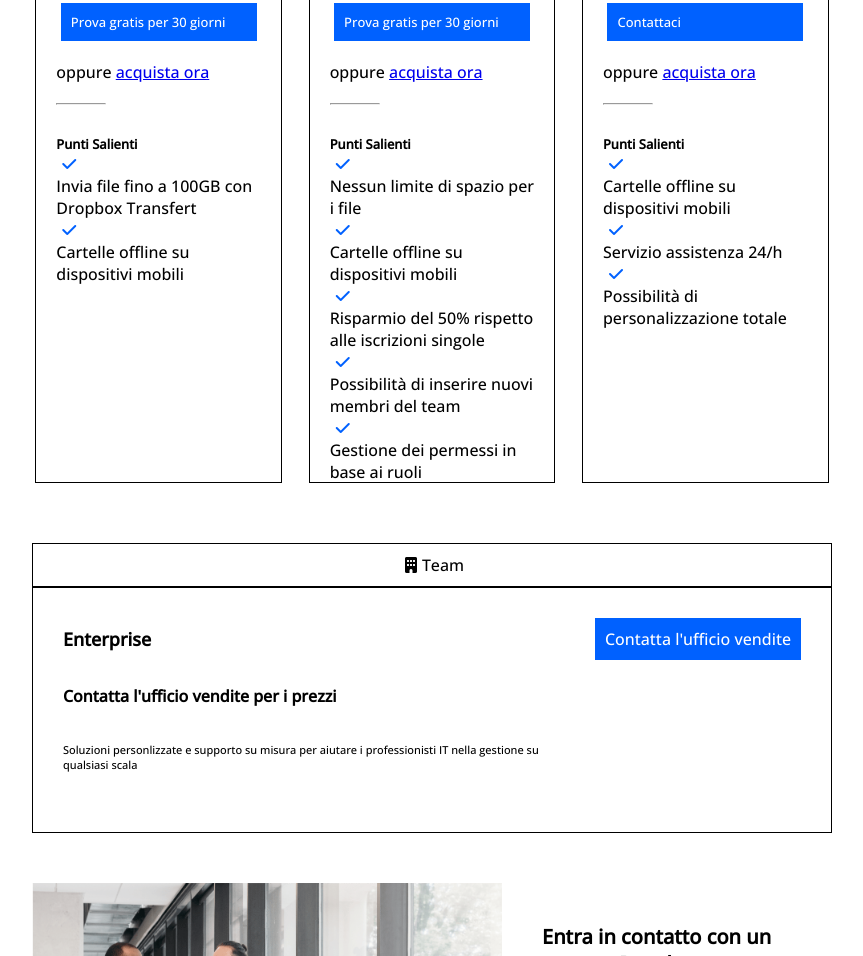
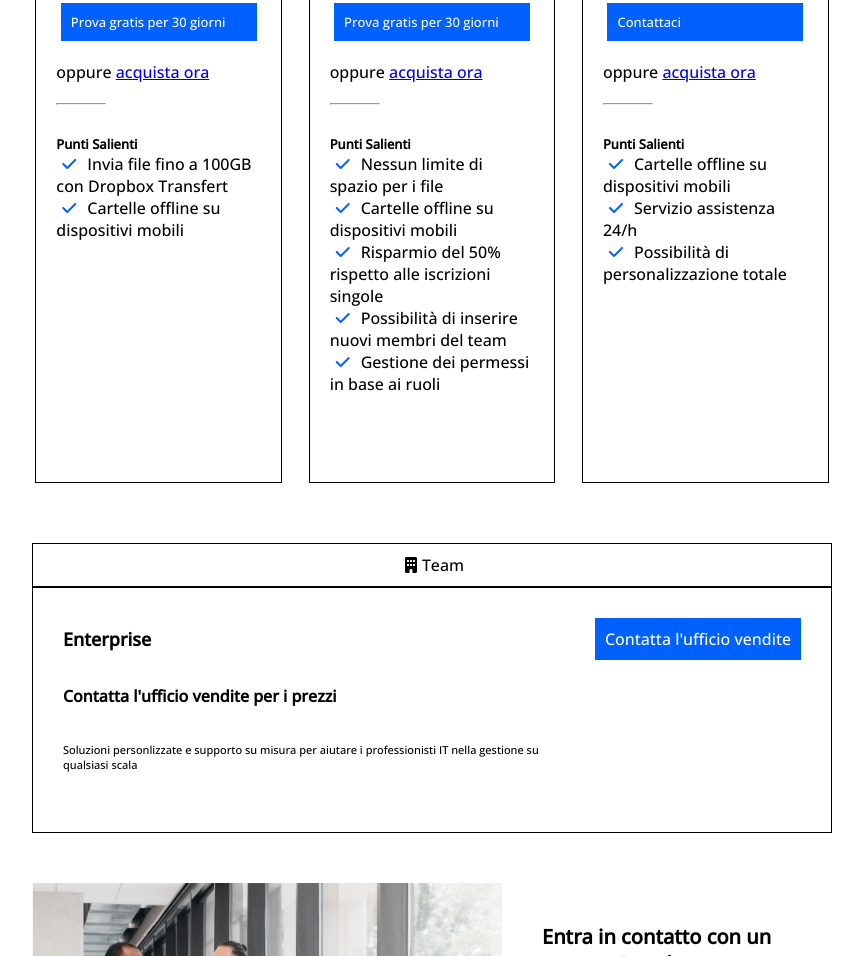
Before and after one commit to uomma/htmlcss-dropbox, a plain HTML site: page index.html in a window 1280 px wide. Shown: the part 1381-2337 px from the top of the page, without its empty margins (208-1071 px from the left). Drawn offline with nearby package versions, Linux system fonts and the light colour scheme.

Commit message:
corrections

```diff
--- a/index.html
+++ b/index.html
@@ -102,10 +102,12 @@
                         <div class="highlights">
                             <ul class="pt3">
                                 <li class="sali">Punti Salienti</li>
-                                <i class="fa-solid fa-check"></i>
-                                <li class="specifics">Invia file fino a 100GB con Dropbox Transfert</li>
-                                <i class="fa-solid fa-check"></i>
-                                <li class="specifics">Cartelle offline su dispositivi mobili</li>
+
+                                <li class="specifics"><i class="fa-solid fa-check"></i>Invia file fino a 100GB con
+                                    Dropbox Transfert</li>
+
+                                <li class="specifics"> <i class="fa-solid fa-check"></i>Cartelle offline su dispositivi
+                                    mobili</li>
                             </ul>
                         </div>
                     </article>
@@ -136,16 +138,21 @@
                         <div class="highlights">
                             <ul class="pt3">
                                 <li class="sali">Punti Salienti</li>
-                                <i class="fa-solid fa-check"></i>
-                                <li class="specifics">Nessun limite di spazio per i file</li>
-                                <i class="fa-solid fa-check"></i>
-                                <li class="specifics">Cartelle offline su dispositivi mobili</li>
-                                <i class="fa-solid fa-check"></i>
-                                <li class="specifics">Risparmio del 50% rispetto alle iscrizioni singole</li>
-                                <i class="fa-solid fa-check"></i>
-                                <li class="specifics">Possibilità di inserire nuovi membri del team</li>
-                                <i class="fa-solid fa-check"></i>
-                                <li class="specifics">Gestione dei permessi in base ai ruoli</li>
+
+                                <li class="specifics"><i class="fa-solid fa-check"></i>Nessun limite di spazio per i
+                                    file</li>
+
+                                <li class="specifics"><i class="fa-solid fa-check"></i>Cartelle offline su dispositivi
+                                    mobili</li>
+
+                                <li class="specifics"> <i class="fa-solid fa-check"></i>Risparmio del 50% rispetto alle
+                                    iscrizioni singole</li>
+
+                                <li class="specifics"><i class="fa-solid fa-check"></i>Possibilità di inserire nuovi
+                                    membri del team</li>
+
+                                <li class="specifics"><i class="fa-solid fa-check"></i>Gestione dei permessi in base ai
+                                    ruoli</li>
 
                             </ul>
                         </div>
@@ -177,12 +184,12 @@
                         <div class="highlights">
                             <ul class="pt3">
                                 <li class="sali">Punti Salienti</li>
-                                <i class="fa-solid fa-check"></i>
-                                <li class="specifics">Cartelle offline su dispositivi mobili</li>
-                                <i class="fa-solid fa-check"></i>
-                                <li class="specifics">Servizio assistenza 24/h</li>
-                                <i class="fa-solid fa-check"></i>
-                                <li class="specifics">Possibilità di personalizzazione totale</li>
+
+                                <li class="specifics"><i class="fa-solid fa-check"></i>Cartelle offline su dispositivi mobili</li>
+
+                                <li class="specifics"><i class="fa-solid fa-check"></i>Servizio assistenza 24/h</li>
+
+                                <li class="specifics"><i class="fa-solid fa-check"></i>Possibilità di personalizzazione totale</li>
                             </ul>
                         </div>
                     </article>
@@ -468,38 +475,7 @@
             </div>
         </div>
 
-
-
-
     </footer>
-
-
-
-
-
-
-
-
-
-
-
-
-
-
-
-
-
-
-
-
-
-
-
-
-
-
-
-
 
 
     </footer>
```
